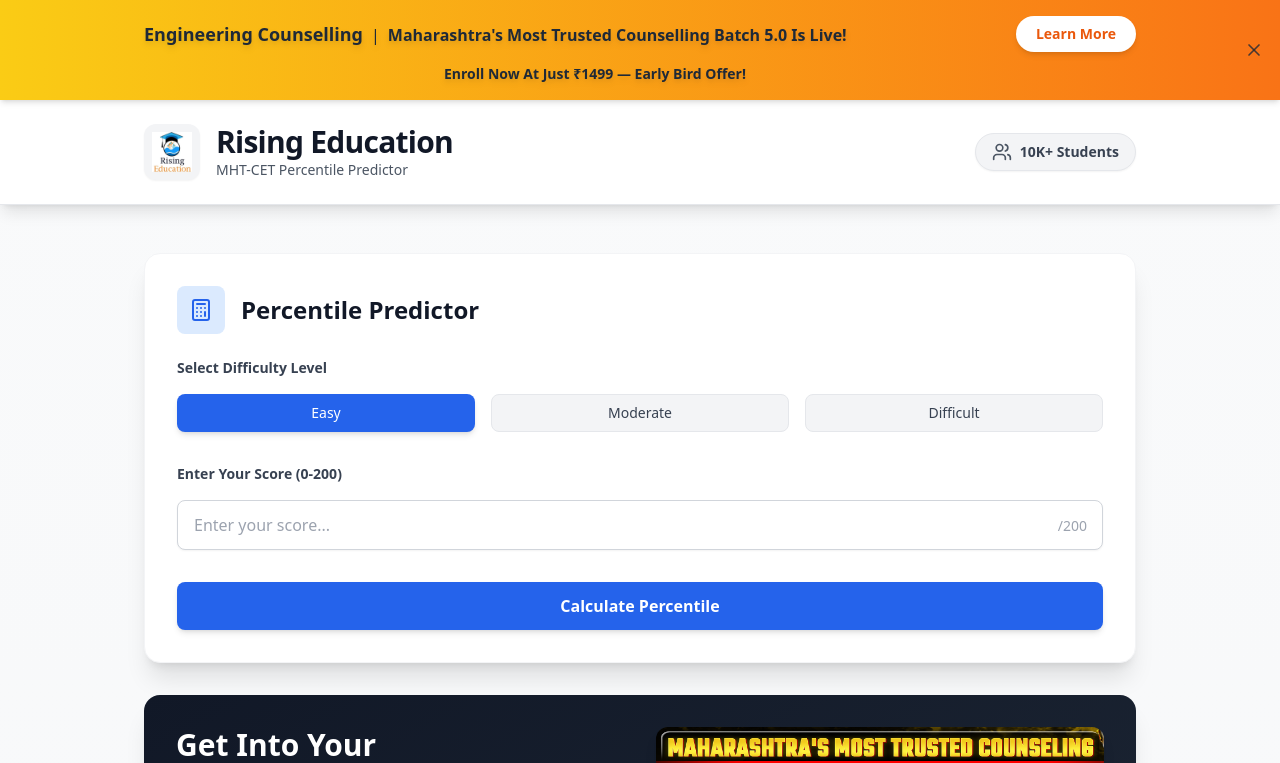
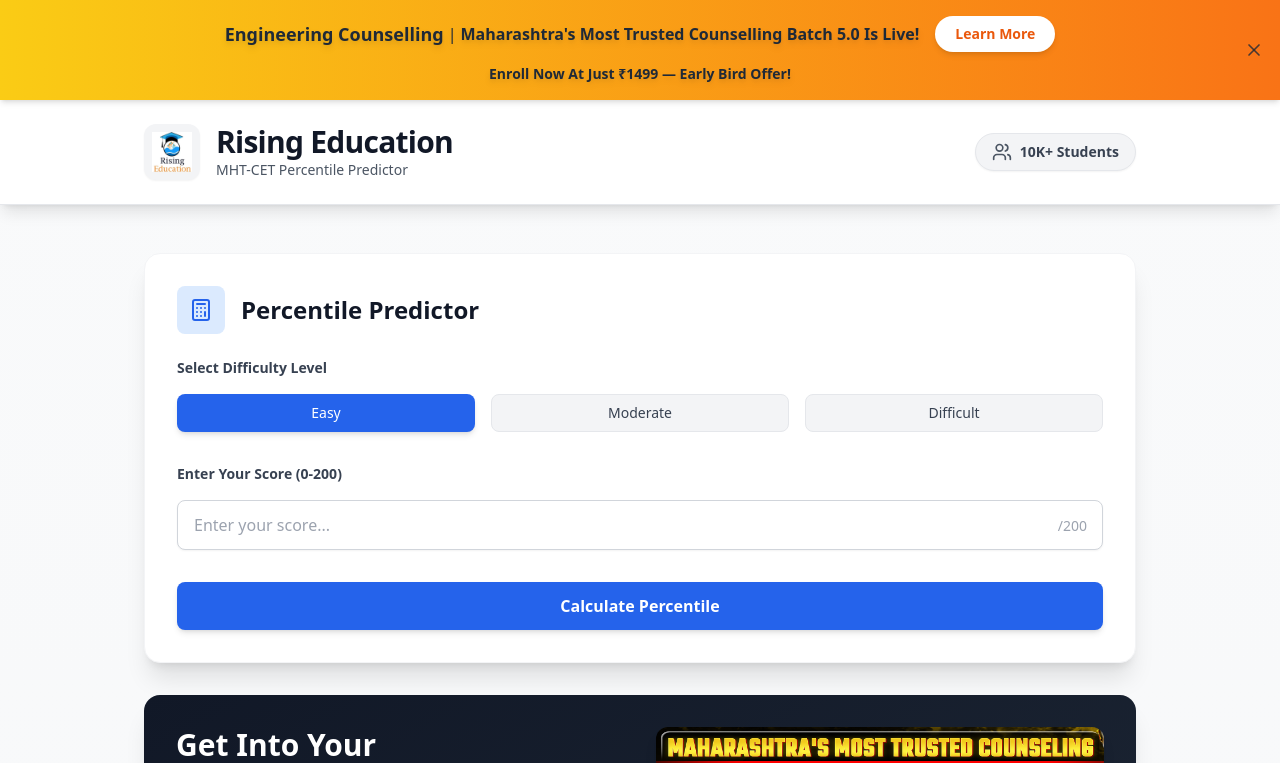
Before and after one commit to Bhushanmane2004/marksvspercentile, a React (Vite) app: page / in a window 1280 px wide. Shown: the top 763 px of the page. Built offline with nearby package versions, Linux system fonts and the light colour scheme.

Commit message:
Review final 15

```diff
--- a/src/components/PromotionalBanner.tsx
+++ b/src/components/PromotionalBanner.tsx
@@ -9,12 +9,12 @@ const PromotionalBanner: React.FC = () => {
   return (
     <div className="bg-gradient-to-r from-yellow-400 to-orange-500 py-4 relative shadow-md">
       <div className="max-w-5xl mx-auto px-4 flex flex-col items-center justify-center gap-3 text-center">
-        <div className="flex flex-col md:flex-row items-center gap-2 md:gap-4 w-full">
-          <div className="flex-1 text-left">
+        <div className="flex flex-col md:flex-row items-center justify-center gap-2 md:gap-4 w-full text-center">
+          <div className="flex flex-col md:flex-row items-center justify-center gap-1 flex-wrap">
             <span className="font-extrabold text-lg text-gray-800 drop-shadow-md">
               Engineering Counselling
             </span>
-            <span className="hidden md:inline mx-2 text-gray-800 drop-shadow-md">|</span>
+            <span className="hidden md:inline text-gray-800 drop-shadow-md">|</span>
             <span className="text-base font-semibold text-gray-800 drop-shadow-md">
               Maharashtra's Most Trusted Counselling Batch 5.0 Is Live!
             </span>
@@ -28,7 +28,7 @@ const PromotionalBanner: React.FC = () => {
             Learn More
           </a>
         </div>
-        <div className="text-sm md:pl-[300px] font-semibold text-gray-800 drop-shadow-md w-full md:block hidden text-left">
+        <div className="text-sm font-semibold hidden lg:block text-gray-800 drop-shadow-md w-full text-center">
           Enroll Now At Just <span className="font-extrabold">₹1499</span> — Early Bird Offer!
         </div>
         <button
```
